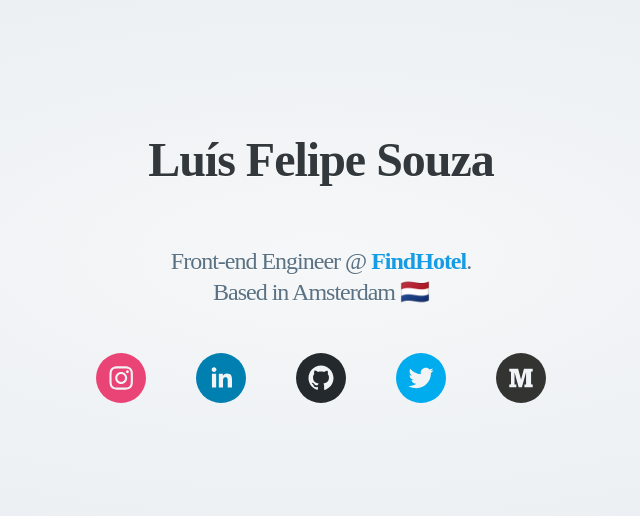
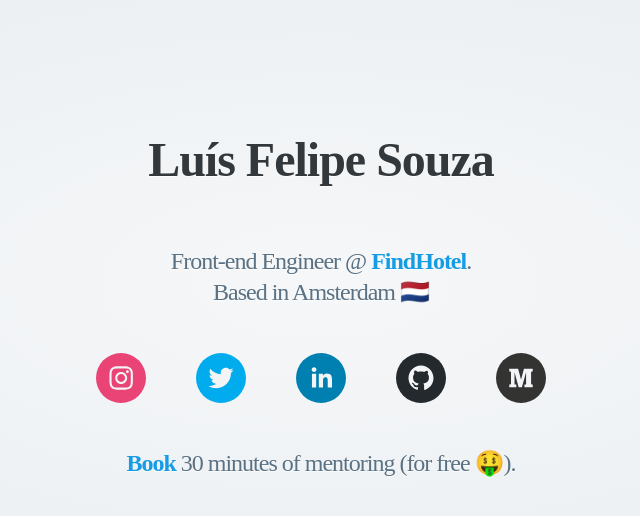
Before and after one commit to luisfmsouza/luisfmsouza.com.br, a React (Create React App) app: page / in a window 1280 px wide. Shown: the top 516 px of the page, without its empty margins (319-959 px from the left). Built offline with nearby package versions, Linux system fonts and the light colour scheme; a web font is replaced by a local one.

Commit message:
Update App.js (#237)
* Update App.js

* fixup! Update App.js

* fixup! Update App.js

```diff
--- a/src/App.js
+++ b/src/App.js
@@ -10,7 +10,7 @@ const App = () => {
         <h2 className="headline">
           Front-end Engineer @{' '}
           <a
-            href="https://findhotel.net/"
+            href="https://careers.findhotel.net/?utm_source=luisfmsouza.com.br"
             target="_blank"
             rel="noopener noreferrer"
           >
@@ -30,6 +30,9 @@ const App = () => {
             />
           </li>
           <li>
+            <SocialIcon url="https://twitter.com/luisfmsouz" target="_blank" />
+          </li>
+          <li>
             <SocialIcon
               url="https://linkedin.com/in/luisfmsouza"
               target="_blank"
@@ -39,12 +42,21 @@ const App = () => {
             <SocialIcon url="https://github.com/luisfmsouza" target="_blank" />
           </li>
           <li>
-            <SocialIcon url="https://twitter.com/luisfmsouz" target="_blank" />
-          </li>
-          <li>
             <SocialIcon url="https://medium.com/@luisfmsouza" target="_blank" />
           </li>
         </ul>
+      </section>
+      <section className="content">
+        <h2 className="headline">
+          <a
+            href="https://mentora.webflow.io/mentor/luis-souza"
+            target="_blank"
+            rel="noopener noreferrer"
+          >
+            Book
+          </a>{' '}
+          30 minutes of mentoring (for free 🤑).
+        </h2>
       </section>
     </div>
   );
```
